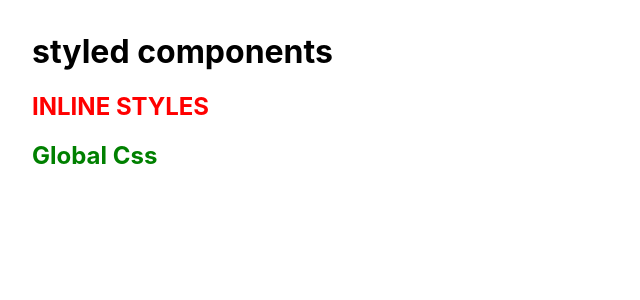
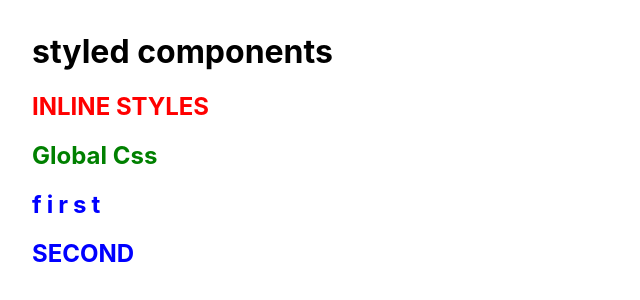
Before and after one commit to js-tut/styled-components-tutorial-second, a React (Create React App) app: page / in a window 1280 px wide. Shown: the top 300 px of the page, without its empty margins (0-640 px from the left). Built offline with nearby package versions, Linux system fonts and the light colour scheme.

Commit message:
8-css-variables

```diff
--- a/src/App.css
+++ b/src/App.css
@@ -1,3 +1,7 @@
+:root {
+  --primaryColor: blue;
+}
+
 body {
   margin: 2rem;
 }
@@ -5,3 +9,12 @@
   color: green;
   text-transform: capitalize;
 }
+.first {
+  letter-spacing: 5px;
+  color: var(--primaryColor);
+}
+/* some other css */
+.second {
+  text-transform: uppercase;
+  color: var(--primaryColor);
+}
--- a/src/App.js
+++ b/src/App.js
@@ -12,6 +12,8 @@
         inline styles
       </h2>
       <h2 className="global">global css</h2>
+      <h2 className="first">first</h2>
+      <h2 className="second">second</h2>
     </div>
   );
 }
```
